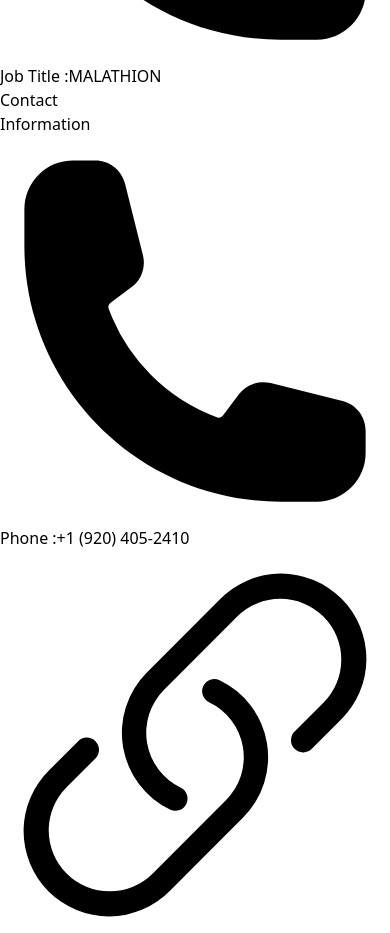
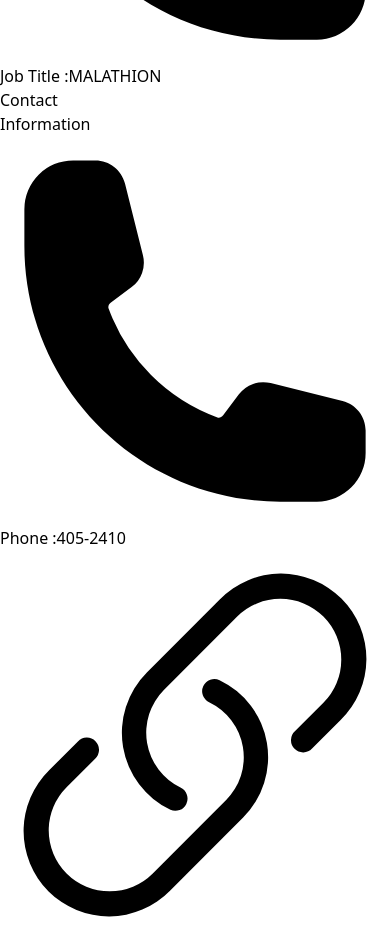
Before and after one commit to alhaj-cmd/career-hub, a React (Vite) app: page /feature/6433d7e20872ec869c6d6083 in a window 390 px wide. Shown: the part 1460-2393 px from the top of the page. Built offline with nearby package versions, Linux system fonts and the light colour scheme.

Commit message:
handleAddToCart localstorage set

```diff
--- a/public/category.json
+++ b/public/category.json
@@ -1,20 +1,24 @@
 [
     {
+      "id":1,
       "picture":"https://cdn.iconscout.com/icon/free/png-256/calculator-1768-1149212.png?f=avif&w=128",
       "name": "Account & Finance",
       "title": "300 Jobs Available"
     },
     {
+      "id":2,
       "picture": "https://cdn.iconscout.com/icon/free/png-256/lightbulb-1514715-1283126.png?f=avif&w=128",
       "name": "Creative Design",
       "title": "100+ Jobs Available"
     },
     {
+      "id":3,
       "picture": "https://cdn.iconscout.com/icon/free/png-256/podium-91-386536.png?f=avif&w=128",
       "name": "Marketing & Sales",
       "title": "150 Jobs Available"
     },
     {
+      "id":4,
       "picture": "https://cdn.iconscout.com/icon/free/png-256/computer-setting-4740985-3970132.png?f=avif&w=128",
       "name": "Engineering Job",
       "title": "224 Jobs Available"
--- a/public/feature.json
+++ b/public/feature.json
@@ -11,7 +11,7 @@
       "exprience":" 2-3 Years in this field.",
       "job":"Remot",
       "length":"Full Time ",
-      "phone": "+1 (996) 530-2579",
+      "phone": "530-2579",
       "description": "A UI/UX (User Interface/User Experience) designer is responsible for designing and creating engaging and effective interfaces for software and web applications. This includes designing the layout, visual design, and interactivity of the user interface.\r\n",
       "respons": " Collaborating with cross-functional teams: UI/UX designers often work closely with other teams, including product management, engineering, and marketing, to ensure that the user interface is aligned with business and technical requirements. You will need to be able to effectively communicate your design ideas and gather feedback from other team members.\r\n"
     },
@@ -27,7 +27,7 @@
       "job":"Onsite",
       "length":"Full Time ",
       "email": "thomasdunlap@malathion.com",
-      "phone": "+1 (819) 540-2329",
+      "phone": "540-2329",
       "description": "A UI/UX (User Interface/User Experience) designer is responsible for designing and creating engaging and effective interfaces for software and web applications. This includes designing the layout, visual design, and interactivity of the user interface.\r\n",
       "respons": " Collaborating with cross-functional teams: UI/UX designers often work closely with other teams, including product management, engineering, and marketing, to ensure that the user interface is aligned with business and technical requirements. You will need to be able to effectively communicate your design ideas and gather feedback from other team members.\r\n"
 
@@ -44,7 +44,7 @@
       "job":"Remot",
       "length":"Full Time ",
       "email": "thomasdunlap@malathion.com",
-      "phone": "+1 (988) 576-3304",
+      "phone": "576-3304",
       "description": "A UI/UX (User Interface/User Experience) designer is responsible for designing and creating engaging and effective interfaces for software and web applications. This includes designing the layout, visual design, and interactivity of the user interface.\r\n",
       "respons": " Collaborating with cross-functional teams: UI/UX designers often work closely with other teams, including product management, engineering, and marketing, to ensure that the user interface is aligned with business and technical requirements. You will need to be able to effectively communicate your design ideas and gather feedback from other team members.\r\n"
     },
@@ -60,7 +60,7 @@
       "job":"Onsite",
       "length":"Full Time ",
       "email": "thomasdunlap@malathion.com",
-    "phone": "+1 (992) 427-3090",
+    "phone": "427-3090",
     "description": "A UI/UX (User Interface/User Experience) designer is responsible for designing and creating engaging and effective interfaces for software and web applications. This includes designing the layout, visual design, and interactivity of the user interface.\r\n",
       "respons": " Collaborating with cross-functional teams: UI/UX designers often work closely with other teams, including product management, engineering, and marketing, to ensure that the user interface is aligned with business and technical requirements. You will need to be able to effectively communicate your design ideas and gather feedback from other team members.\r\n"
     },
@@ -76,7 +76,7 @@
       "job":"Remot",
       "length":"Full Time ",
       "email": "thomasdunlap@malathion.com",
-      "phone": "+1 (944) 484-3620",
+      "phone": "484-3620",
       "description": "A UI/UX (User Interface/User Experience) designer is responsible for designing and creating engaging and effective interfaces for software and web applications. This includes designing the layout, visual design, and interactivity of the user interface.\r\n",
       "respons": " Collaborating with cross-functional teams: UI/UX designers often work closely with other teams, including product management, engineering, and marketing, to ensure that the user interface is aligned with business and technical requirements. You will need to be able to effectively communicate your design ideas and gather feedback from other team members.\r\n"
     },
@@ -92,7 +92,7 @@
       "job":"Remot",
       "length":"Full Time ",
       "email": "thomasdunlap@malathion.com",
-      "phone": "+1 (920) 405-2410",
+      "phone": "405-2410",
       "description": "A UI/UX (User Interface/User Experience) designer is responsible for designing and creating engaging and effective interfaces for software and web applications. This includes designing the layout, visual design, and interactivity of the user interface.\r\n",
       "respons": " Collaborating with cross-functional teams: UI/UX designers often work closely with other teams, including product management, engineering, and marketing, to ensure that the user interface is aligned with business and technical requirements. You will need to be able to effectively communicate your design ideas and gather feedback from other team members.\r\n"
     }
--- a/src/components/Catagory.jsx
+++ b/src/components/Catagory.jsx
@@ -1,7 +1,7 @@
 import React from 'react';
 
 const Catagory = ({data}) => {
-    console.log(data)
+    // console.log(data)
     const {name, picture, title}=data;
     return (
         <div className='bg-violet-50 rounded-lg w-64 h-64 p-8'>
--- a/src/components/Details.jsx
+++ b/src/components/Details.jsx
@@ -1,8 +1,8 @@
 import React from 'react';
 import { MapPinIcon, CurrencyDollarIcon,  LinkIcon, PhoneIcon,} from '@heroicons/react/24/solid'
 
-const Details = ({data}) => {
-    const  {salary, address, title, email, phone, respons, description, education,exprience} = data;
+const Details = ({data, handleAddToCart}) => {
+    const  {salary, address, title, id, email, phone, respons, description, education,exprience} = data;
     return (
         <div className='lg:py-16 lg:px-16  sm:px-2 flex flex-col items-center gap-4 justify-between lg:flex-row'>
            <div className=''>
@@ -24,25 +24,8 @@ const Details = ({data}) => {
             <h2 className='mr-6 flex py-2'><MapPinIcon className="h-6 w-6" /> <span className='font-semibold'>Address :</span>{address}</h2>
 
            </div>
-           <button className='bg-gradient-to-r text-white w-full font-bold rounded-lg mt-2 px-4 py-3 from-sky-500 to-indigo-400'>Apply Now</button>
+           <button onClick={() => handleAddToCart(data)} className='bg-gradient-to-r text-white w-full font-bold rounded-lg mt-2 px-4 py-3 from-sky-500 to-indigo-400'>Apply Now</button>
           </div>
-            {/* <div className='bg-violet-50 lg:py-6 lg:px-8 sm:px-2 flex flex-col items-center justify-between lg:flex-row'>
-                <div className='mb-10 lg:max-w-lg   lg:pr-2 lg:mb-0'>
-                    <div className='max-w-xl mb-6 lg:mt-8'>
-                       <p>Job Description:{description}</p>
-                        <p className='text-base text-gray-700 md:text-lg'>
-                            A tech job is one that deals with computer programs, hardware, software, networking, and maintaining systems.
-                        </p>
-                        <button className='bg-gradient-to-r text-white font-bold rounded-lg mt-2 px-4 py-3 from-sky-500 to-indigo-400'>Get Started</button>
-                    </div>
-                </div>
-
-                <div className='relative lg:w-1/2 '>
-                    <div className='w-full lg:w-4/5 lg:ml-auto h-56 md:pt-6  sm:h-96'>
-                        <img className='md:h-96 rounded-lg' src="img.png" alt="" />
-                    </div>
-                </div>
-            </div> */}
 
         </div>
     );
--- a/src/components/FeatureDetails.jsx
+++ b/src/components/FeatureDetails.jsx
@@ -11,14 +11,30 @@ const FeatureDetails = () => {
     useEffect(()=>{
 
         const jobDetails = dataDetail.find(job => job.id === dynamic.id);
-        console.log(jobDetails)
+        // console.log(jobDetails)
         setData(jobDetails)
     },[])
-   console.log(data)
+
+    const handleAddToCart = (id) =>{
+        console.log(id)
+        const previousFeature = JSON.stringify(localStorage.getItem("title"))
+        console.log(previousFeature);
+        if(previousFeature){
+
+        }
+        else{
+            localStorage.setItem("title", idea)
+        }
+
+    }
+
     return (
         <div>
              <h3 className='text-3xl text-center font-bold py-28 bg-violet-50'>Job Details</h3>
-              <Details data = {data}></Details>
+              <Details data = {data}
+              handleAddToCart={handleAddToCart}
+
+              ></Details>
 
 
         </div>
--- a/src/components/Footer.jsx
+++ b/src/components/Footer.jsx
@@ -3,17 +3,17 @@ import React from 'react';
 const Footer = () => {
     return (
         <div>
-            <div class=" bg-black text-gray-300 py-6 px-4 w-full flex flex-col justify-between lg:flex-row">
+            <div className=" bg-black text-gray-300 py-6 px-4 w-full flex flex-col justify-between lg:flex-row">
                 <div>
 
-                    <p class=" text-2xl">TechHero</p>
+                    <p className=" text-2xl">TechHero</p>
                     <p>A tech job is one that deals with <br />
                         computer programs, hardware, software, <br /> networking, and maintaining systems</p>
 
                 </div>
                 <div>
 
-                    <p class=" text-2xl">Company</p>
+                    <p className=" text-2xl">Company</p>
                     <p>About Us</p>
                     <p>Work</p>
                     <p>Latest News</p>
@@ -22,7 +22,7 @@ const Footer = () => {
                 </div>
                 <div>
 
-                    <p class=" text-2xl">Product</p>
+                    <p className=" text-2xl">Product</p>
                     <p>Prototype</p>
                     <p>Plans & Pricing</p>
                     <p>Customers</p>
@@ -38,7 +38,7 @@ const Footer = () => {
 
                 </div>
                 <div>
-                    <p class=" text-2xl">contact</p>
+                    <p className=" text-2xl">contact</p>
                     <p>524 Broadway , NYC <br />
                         +1 777 - 978 - 5570</p>
 
--- a/src/components/Home.jsx
+++ b/src/components/Home.jsx
@@ -7,6 +7,11 @@ const Home = () => {
     const loadFeatures = useLoaderData()
 
     const [datas, setData]  = useState([]);
+    const [showAll, setShowAll] = useState(false);
+
+    const handleShowAll =() =>{
+        setShowAll(true)
+    }
     useEffect(() =>{
        fetch('category.json')
         .then(res  => res.json())
@@ -49,20 +54,25 @@ const Home = () => {
 
           <div className='flex flex-col px-4 py-4 sm:items-center justify-between lg:flex-row'>
           {
-                datas.map((data, idx)  => <Catagory
-               key={data.idx}
+                datas.map((data)  => <Catagory
+               key={data.id}
                 data={data}
                 ></Catagory>  )
             }
           </div>
 
-          <div className='grid grid-cols-2 gap-4 px-4 py-4 sm:items-center'>
-            {
-                loadFeatures.map(feature => <Features
+          <div >
+           <div className='grid grid-cols-2 gap-4 px-4 py-4 sm:items-center'>
+           {
+                loadFeatures.slice(0, showAll ? 6 : 4).map(feature => <Features
                 key={feature.id}
                 feature ={feature}
                 ></Features>)
             }
+           </div>
+             <p className='flex justify-center' onClick={ handleShowAll }>
+            <button className='bg-gradient-to-r text-white font-bold rounded-lg mt-2 px-4 py-3 from-sky-500 to-indigo-400'>See All Jobs</button>
+            </p>
           </div>
 
         </div>
```
